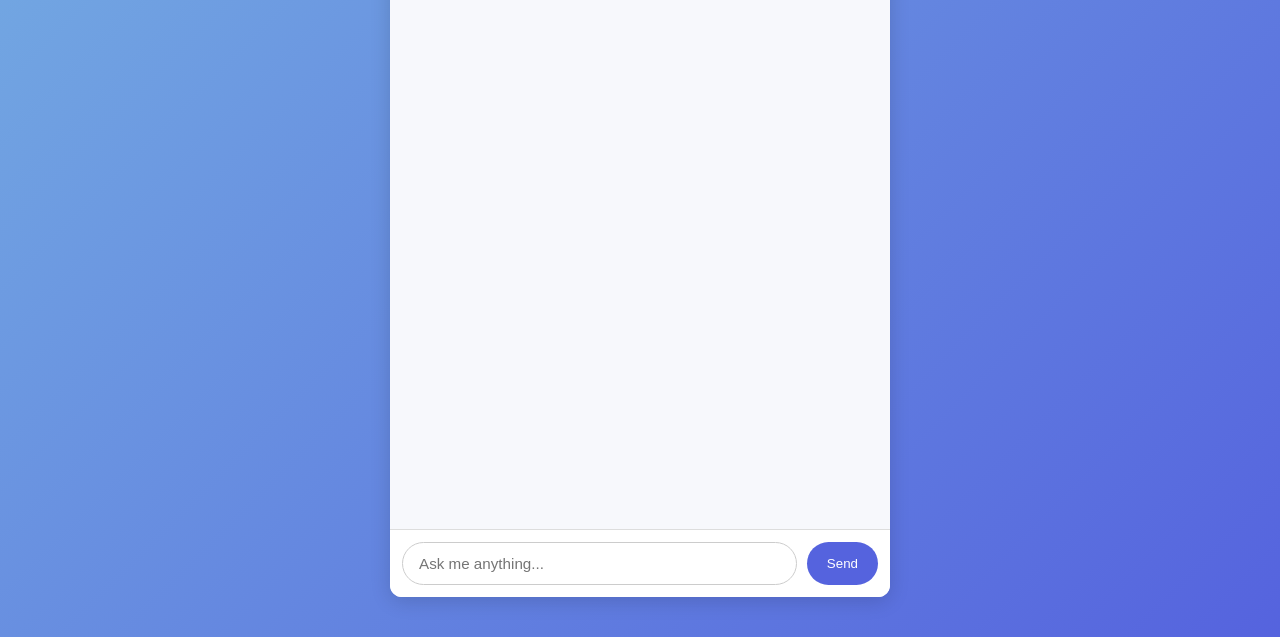
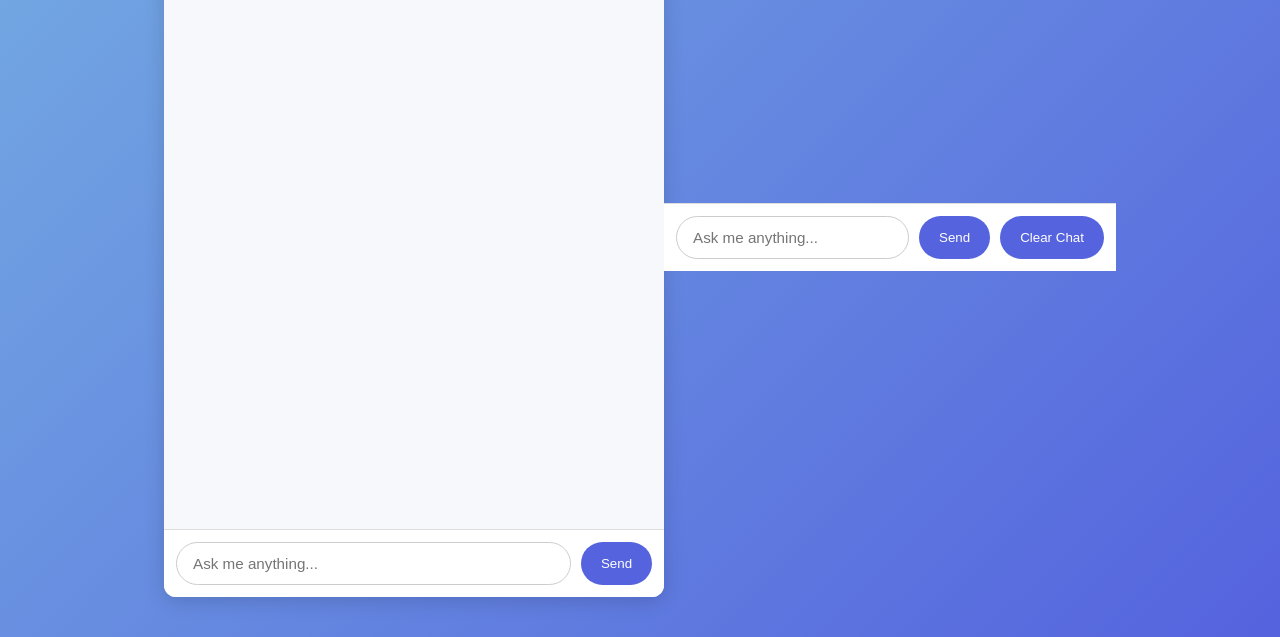
Before and after one commit to saurav-wankhade/Mistral-frontend, a plain HTML site: page index.html in a window 1280 px wide. Shown: the part 163-800 px from the top of the page. Drawn offline with Linux system fonts and the light colour scheme.

Commit message:
Update index.html

```diff
--- a/index.html
+++ b/index.html
@@ -25,4 +25,10 @@
   </div>
   <script src="script.js"></script>
 </body>
+<footer class="input-area">
+  <input type="text" id="message" placeholder="Ask me anything..." onkeydown="checkEnter(event)">
+  <button onclick="sendMessage()">Send</button>
+  <button onclick="clearChat()" class="clear-btn">Clear Chat</button>
+</footer>
+
 </html>
```
